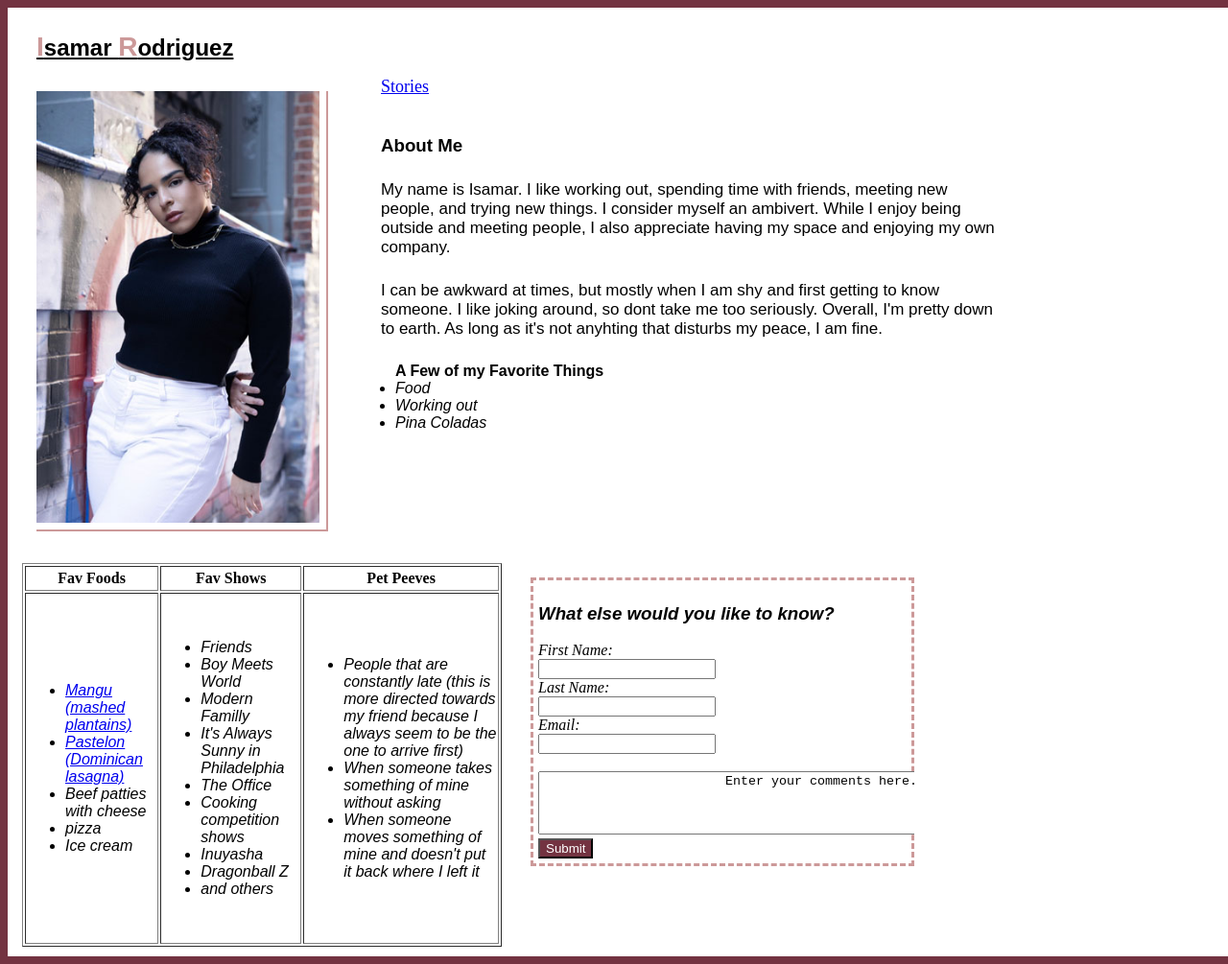
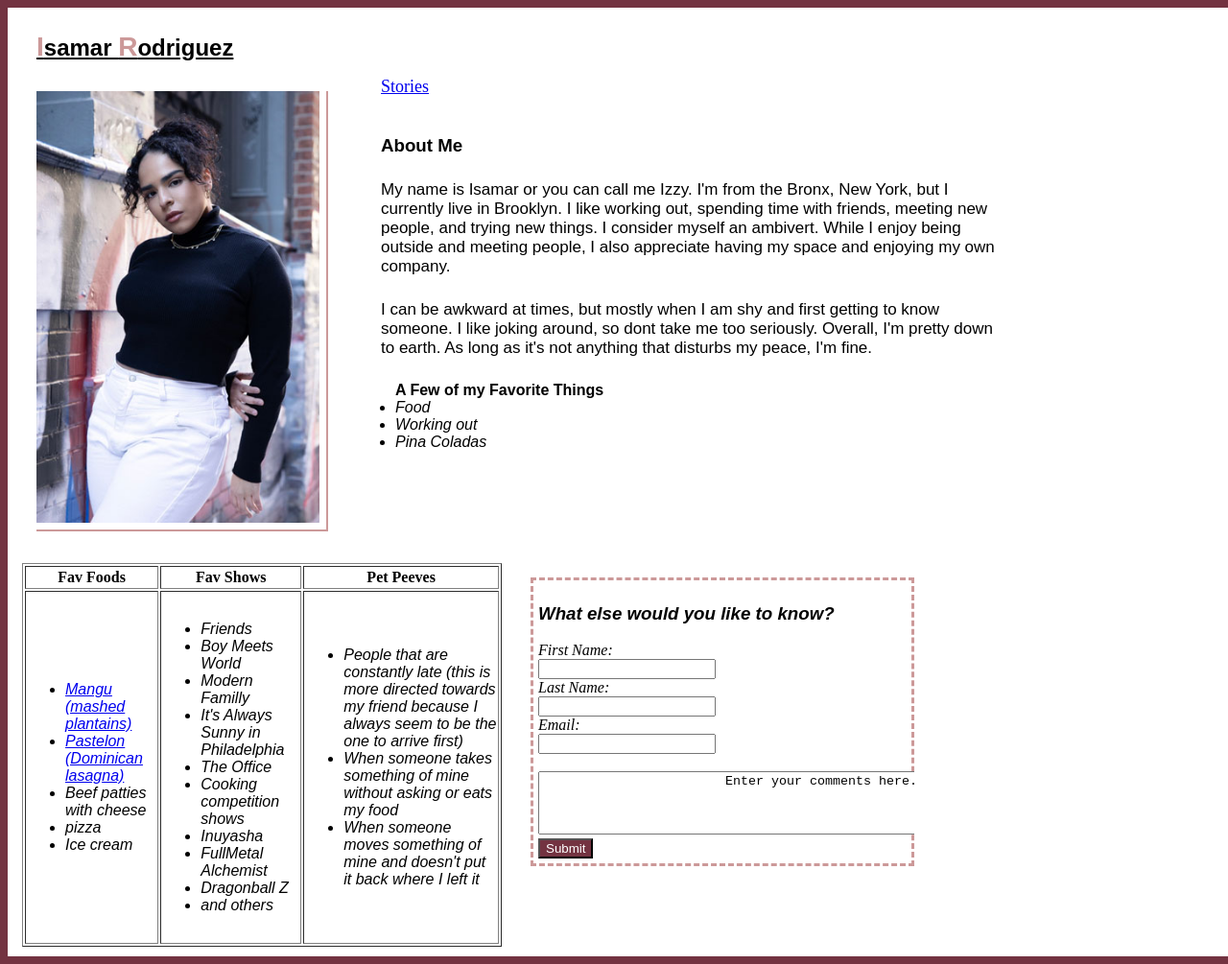
Before and after one commit to irodriguez2011/perscholas_portfolio, a plain HTML site: page pre-work/index.html in a window 1280 px wide. Shown: the top 1005 px of the page at 96% size. Drawn offline with Linux system fonts and the light colour scheme.

Commit message:
froggy homework

```diff
--- a/pre-work/index.html
+++ b/pre-work/index.html
@@ -21,9 +21,9 @@
 
             </nav>
         <div id="aboutMe"><h3 style="margin:25px;"> About Me</h3>
-            <p> My name is Isamar. I like working out, spending time with friends, meeting new people, and trying new things.  I consider myself an ambivert. While I enjoy being outside and meeting people, I also appreciate having my space and enjoying my own company. </p>
+            <p> My name is Isamar or you can call me Izzy. I'm from the Bronx, New York, but I currently live in Brooklyn. I like working out, spending time with friends, meeting new people, and trying new things. I consider myself an ambivert. While I enjoy being outside and meeting people, I also appreciate having my space and enjoying my own company. </p>
 
-                <p>I can be awkward at times, but mostly when I am shy and first getting to know someone. I like joking around, so dont take me too seriously. Overall, I'm pretty down to earth. As long as it's not anyhting that disturbs my peace, I am fine.
+                <p>I can be awkward at times, but mostly when I am shy and first getting to know someone. I like joking around, so dont take me too seriously. Overall, I'm pretty down to earth. As long as it's not anything that disturbs my peace, I'm fine.
                 </p>
 
             <ul> <b>A Few of my Favorite Things</b>
@@ -66,6 +66,7 @@
                     <li> The Office</li>
                     <li> Cooking competition shows</li>
                     <li> Inuyasha</li>
+                    <li> FullMetal Alchemist</li>
                     <li> Dragonball Z</li>
                     <li> and others</li>
                 </ul>
@@ -73,7 +74,7 @@
             <td>
                 <ul>
                 <li> People that are constantly late (this is more directed towards my friend because I always seem to be the one to arrive first)</li>
-                <li> When someone takes something of mine without asking</li>
+                <li> When someone takes something of mine without asking or eats my food</li>
                 <li> When someone moves something of mine and doesn't put it back where I left it</li>
 
             </ul>
--- a/pre-work/indexstyle.css
+++ b/pre-work/indexstyle.css
@@ -83,7 +83,7 @@ input[type=button]:hover {
 #image {
     width: 302px;
      height: 457px;
-     border-bottom: #cc9999 2px solid;
+     border-bottom:#cc9999 2px solid;
      border-right: #cc9999 2px solid;
      float: left;
      margin: 15px;
```
Also changed, not shown: pre-work/stories.html (+3 -3 lines), flex_froggy_screenshot.jpg (added).
